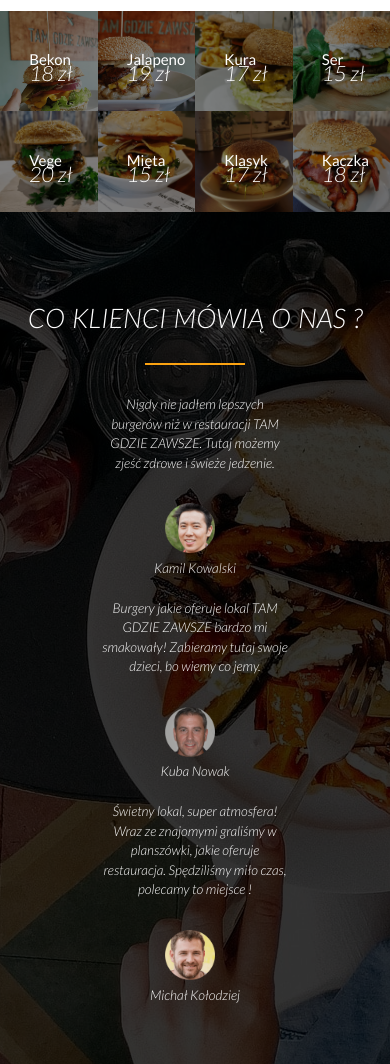
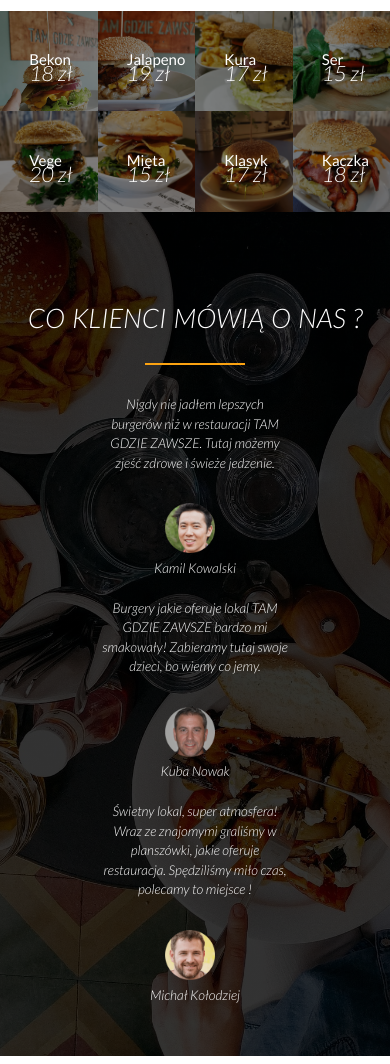
Before and after one commit to matetuh/burger-restaurant, a plain HTML site: page index.html in a window 390 px wide. Shown: the part 2086-3150 px from the top of the page. Drawn offline with nearby package versions, Linux system fonts and the light colour scheme; files whose address does not match are found by name.

Commit message:
Add files via upload

```diff
--- a/resources/css/queries.css
+++ b/resources/css/queries.css
@@ -156,9 +156,6 @@
     }
 
     .section-opinions {
-        width: 100%;
-        height: auto;
-        background-size: auto;
         background-position: bottom;
         background-attachment: initial;
     }
```
